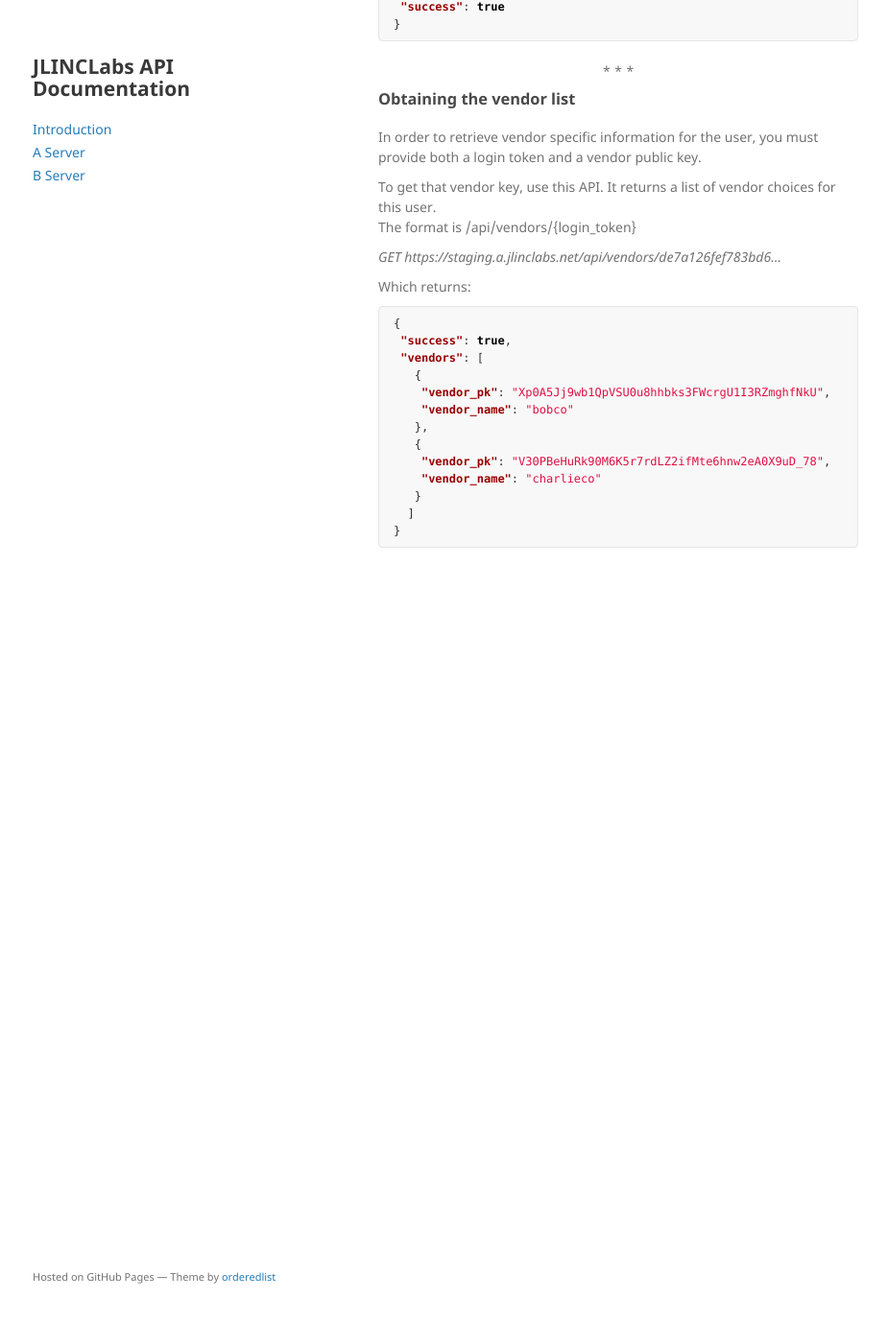
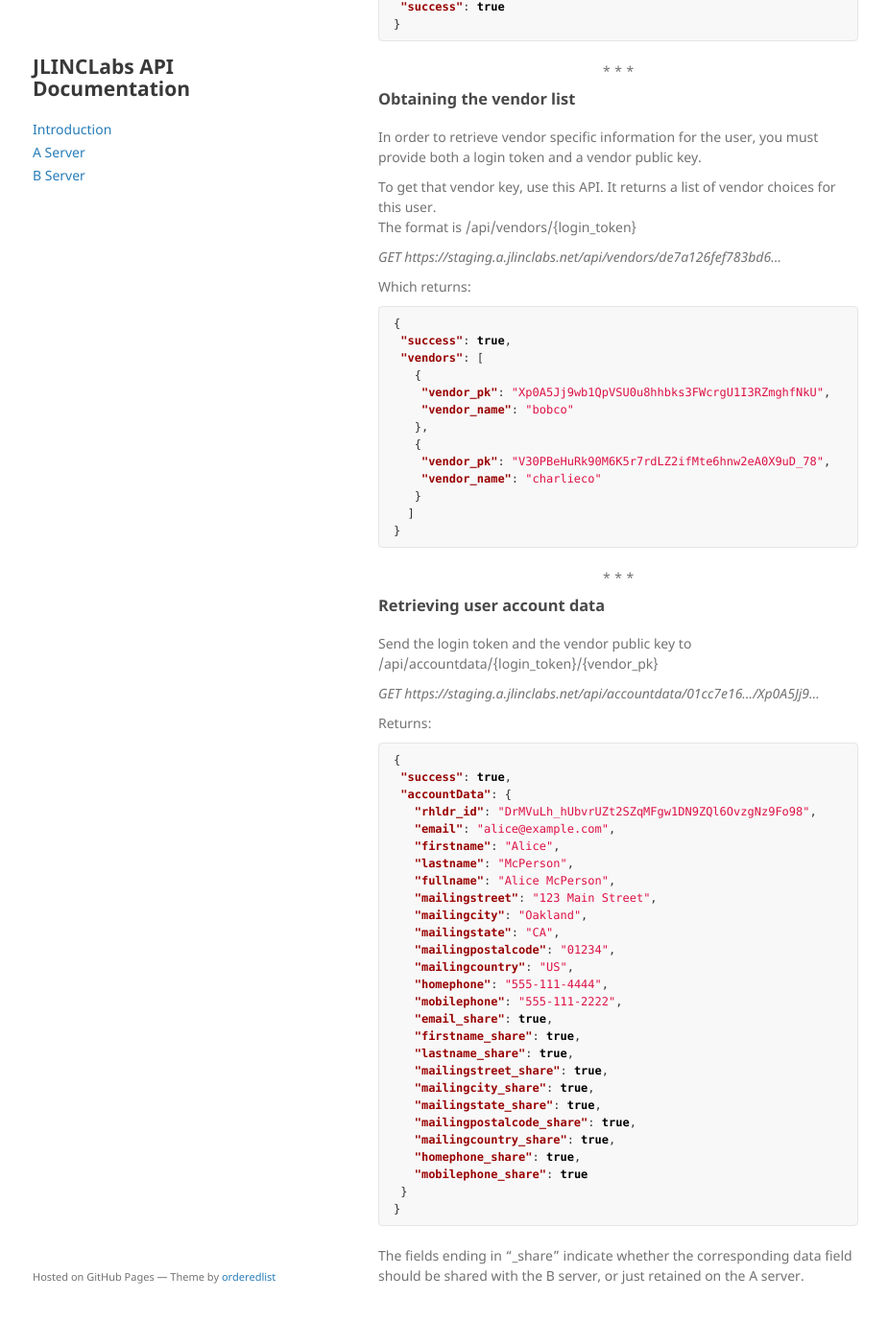
Before and after one commit to jlinclabs/apidocs, a Jekyll site: the page built from a_server.md, in a window 1280 px wide and 1400 px high, scrolled down 2119 px. Shown: the top 1378 px of the window at 96% size, without its empty margins (176-1101 px from the left). Built offline with Jekyll 4.4.1, drawn with Linux system fonts in a browser that asks for light colours; our own code applies the rules of GitHub Pages for plain Markdown files; before the commit the page ends 2760 px from its top, so only the background shows below that.

Commit message:
Fixed anchor tags and added “Retrieving user account data” section.

````diff
--- a/a_server.md
+++ b/a_server.md
@@ -3,7 +3,7 @@ layout: default
 ---
 ## The A server
 
-### [ ](#signup_urls)Using signup URLs
+### Using signup URLs
 When the front-end regauth page is accessed by a signup url, for example:
 _https://alpha.userprefs.com/regauth/65c29f1ff4975dff_
 the regauth page should put up a "please wait - this may take a few moments" type notice and then extract the token from the url to call the A server
@@ -38,7 +38,7 @@ If the user submits a token that has already been used, the `signuptoken` field
 
 {% include starsep.html %}
 
-### [ ](#registration)Registering a new user
+### Registering a new user
 When a prospective new user arrives at the app's registration page with a signuptoken, as above, they should be presented with a form asking for an email address to use as a username, and passphrase and passphrase confirmation fields.
 
 The app then submits the form data and the signuptoken to the A server.
@@ -75,7 +75,7 @@ The user is now logged in and can move to the logged-in user menu items.
 
 {% include starsep.html %}
 
-### [ ](#loggingin)Re-logging in
+### Re-logging in
 
 _POST https://sandbox.a.jlinclabs.net/api/authn/login_
 ```json
@@ -94,7 +94,7 @@ On success it returns
 
 {% include starsep.html %}
 
-### [ ](#loggingout)Logging out
+### Logging out
 _POST https://sandbox.a.jlinclabs.net/api/authn/logout_
 ```json
 {
@@ -110,7 +110,7 @@ On success it returns just:
 
 {% include starsep.html %}
 
-### [ ](#vendorlist)Obtaining the vendor list
+### Obtaining the vendor list
 In order to retrieve vendor specific information for the user, you must provide both a login token and a vendor public key.
 
 To get that vendor key, use this API. It returns a list of vendor choices for this user.
@@ -135,3 +135,44 @@ Which returns:
   ]
 }
 ```
+
+{% include starsep.html %}
+
+### Retrieving user account data
+Send the login token and the vendor public key to /api/accountdata/{login_token}/{vendor_pk}
+
+_GET https://staging.a.jlinclabs.net/api/accountdata/01cc7e16.../Xp0A5Jj9..._
+
+Returns:
+
+```json
+{
+ "success": true,
+ "accountData": {
+   "rhldr_id": "DrMVuLh_hUbvrUZt2SZqMFgw1DN9ZQl6OvzgNz9Fo98",
+   "email": "alice@example.com",
+   "firstname": "Alice",
+   "lastname": "McPerson",
+   "fullname": "Alice McPerson",
+   "mailingstreet": "123 Main Street",
+   "mailingcity": "Oakland",
+   "mailingstate": "CA",
+   "mailingpostalcode": "01234",
+   "mailingcountry": "US",
+   "homephone": "555-111-4444",
+   "mobilephone": "555-111-2222",
+   "email_share": true,
+   "firstname_share": true,
+   "lastname_share": true,
+   "mailingstreet_share": true,
+   "mailingcity_share": true,
+   "mailingstate_share": true,
+   "mailingpostalcode_share": true,
+   "mailingcountry_share": true,
+   "homephone_share": true,
+   "mobilephone_share": true
+ }
+}
+```
+
+The fields ending in "_share" indicate whether the corresponding data field should be shared with the B server, or just retained on the A server.
````
